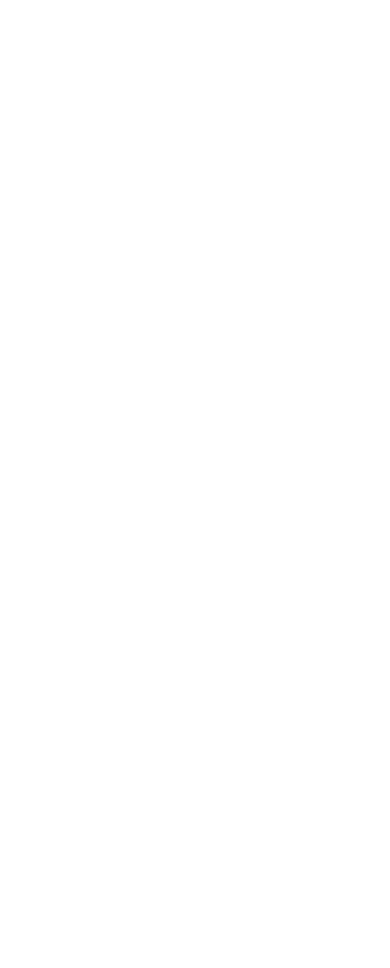
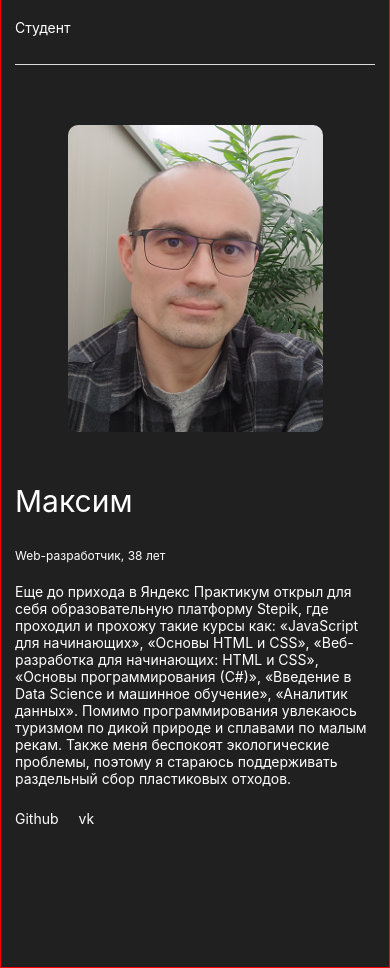
Before and after one commit to mycodetherapy/movies-explorer-frontend, a React (Create React App) app: page / in a window 390 px wide. Shown: the part 1260-2228 px from the top of the page. Before the commit the page ends 1208 px from the top, so only its background shows below. Built offline with nearby package versions, Linux system fonts and the light colour scheme.

Commit message:
feat: AboutMe jsx+css

```diff
--- /dev/null
+++ b/src/components/AboutMe/AboutMe.css
@@ -0,0 +1,155 @@
+.aboutMe {
+  border: 1px solid red;
+  background-color: #202020;
+  margin: 0;
+  padding: 110px 70px;
+}
+
+.aboutMe__title {
+  border-bottom: 1px solid #dadada;
+  margin: 0;
+  padding-bottom: 23px;
+  color: #fff;
+  font-size: 22px;
+  font-weight: 400;
+}
+
+.aboutMe__wrap {
+  margin: 66px 0 100px;
+  display: flex;
+  justify-content: space-between;
+  position: relative;
+}
+
+.aboutMe__info {
+  max-width: 600px;
+  color: #fff;
+  margin-right: 50px;
+}
+
+.aboutMe__name {
+  font-size: 50px;
+  line-height: 58px;
+  margin-bottom: 18px;
+  display: inline-block;
+}
+
+.aboutMe__status {
+  font-size: 18px;
+  margin: 0;
+  margin-bottom: 26px;
+}
+
+.aboutMe__desciption {
+  font-size: 14px;
+  margin: 0;
+  padding-bottom: 40px;
+}
+
+.aboutMe__social {
+  list-style: none;
+  display: flex;
+  margin: 0;
+  padding: 0;
+
+  position: absolute;
+  bottom: 0px;
+}
+
+.aboutMe__social-item {
+  margin-right: 20px;
+}
+
+.aboutMe__social-item-link {
+  font-size: 14px;
+  text-decoration: none;
+  color: #fff;
+  opacity: 1;
+}
+
+.aboutMe__social-item-link:hover {
+  opacity: 0.6;
+  transition: 0.3s;
+}
+
+.aboutMe__photo {
+  width: 270px;
+  height: 327px;
+  border-radius: 10px;
+  display: block;
+  object-fit: cover;
+}
+
+@media (max-width: 768px) {
+  .aboutMe {
+    padding: 66px 50px;
+  }
+
+  .aboutMe__title {
+    margin-bottom: 16px;
+  }
+
+  .aboutMe__status {
+    font-size: 12px;
+    margin-bottom: 20px;
+  }
+
+  .aboutMe__social {
+    font-size: 12px;
+  }
+
+  .aboutMe__photo {
+    width: 255px;
+    height: 307px;
+  }
+}
+
+@media (max-width: 600px) {
+  .aboutMe__wrap {
+    flex-direction: column-reverse;
+    margin: 60px 0 70px;
+  }
+
+  .aboutMe__info {
+    margin: 0;
+  }
+}
+
+@media (max-width: 480px) {
+  .aboutMe {
+    padding: 70px 14px;
+  }
+
+  .aboutMe__title {
+    padding-bottom: 28px;
+    font-size: 14px;
+  }
+
+  .aboutMe__info {
+    margin-top: 40px;
+  }
+
+  .aboutMe__name {
+    font-size: 30px;
+  }
+
+  .aboutMe__photo {
+    margin: 0 auto;
+  }
+}
+
+@media (max-width: 320px) {
+  .aboutMe__status {
+    font-size: 11px;
+    margin-bottom: 20px;
+  }
+
+  .aboutMe__desciption {
+    font-size: 11px;
+  }
+
+  .aboutMe__photo {
+    width: 100%;
+    height: auto;
+  }
+}
--- /dev/null
+++ b/src/components/AboutMe/AboutMe.js
@@ -0,0 +1,36 @@
+import "./AboutMe.css";
+import photo from "../../images/AboutMe/ava.png";
+
+export default function AboutMe() {
+  return (
+    <section className="aboutMe">
+      <h2 className="aboutMe__title">Студент</h2>
+      <div className="aboutMe__wrap">
+        <article className="aboutMe__info">
+          <span className="aboutMe__name">Максим</span>
+          <p className="aboutMe__status">Web-разработчик, 38 лет</p>
+          <p className="aboutMe__desciption">
+            Еще до прихода в Яндекс Практикум открыл для себя образовательную
+            платформу Stepik, где проходил и прохожу такие курсы как:
+            «JavaScript для начинающих», «Основы HTML и CSS», «Веб-разработка
+            для начинающих: HTML и CSS», «Основы программирования (С#)»,
+            «Введение в Data Science и машинное обучение», «Аналитик данных».
+            Помимо программирования увлекаюсь туризмом по дикой природе и
+            сплавами по малым рекам. Также меня беспокоят экологические
+            проблемы, поэтому я стараюсь поддерживать раздельный сбор
+            пластиковых отходов.
+          </p>
+          <ul className="aboutMe__social">
+            <li className="aboutMe__social-item">
+              <a href="#" className="aboutMe__social-item-link">Github</a>
+            </li>
+            <li className="aboutMe__social-item">
+              <a href="#" className="aboutMe__social-item-link">vk</a>
+            </li>
+          </ul>
+        </article>
+        <img className="aboutMe__photo" src={photo} alt="Фото"></img>
+      </div>
+    </section>
+  );
+}
--- a/src/components/Main/Main.js
+++ b/src/components/Main/Main.js
@@ -2,6 +2,7 @@
 import React from "react";
 import Promo from "../Promo/Prromo";
 import Techs from "../Techs/Techs";
+import AboutMe from "../AboutMe/AboutMe";
 
 export default function Main() {
   return (
@@ -9,6 +10,7 @@
       <main className="main">
         <Promo />
         <Techs />
+        <AboutMe />
       </main>
     </>
   );
--- a/src/components/Promo/Promo.css
+++ b/src/components/Promo/Promo.css
@@ -8,7 +8,6 @@
 .promo__title {
   border-bottom: 1px solid #dadada;
   margin: 0;
-  /* margin-bottom: 70px; */
   padding-bottom: 23px;
   color: #fff;
   font-size: 22px;
```
Also changed, not shown: src/images/AboutMe/ava.png (added).
